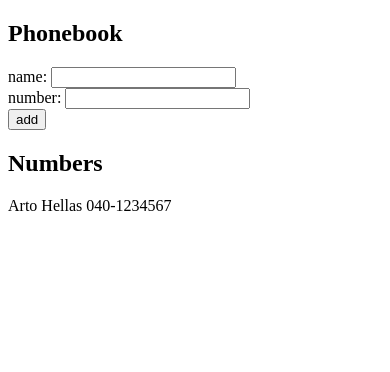
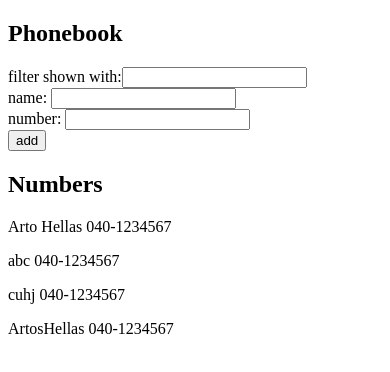
Before and after one commit to ibafly/learn-fullstackopen, a React (Create React App) app in the folder part2/phonebook/: page / in a window 390 px wide. Shown: the top 372 px of the page. Built offline with nearby package versions, Linux system fonts and the light colour scheme.

Commit message:
part2 2.9* phonebook steps4 done

```diff
--- a/part2/phonebook/src/App.js
+++ b/part2/phonebook/src/App.js
@@ -9,9 +9,17 @@
 const App = () => {
   const [persons, setPersons] = useState([
     { name: "Arto Hellas", number: "040-1234567" },
+    { name: "abc", number: "040-1234567" },
+    { name: "cuhj", number: "040-1234567" },
+    { name: "ArtosHellas", number: "040-1234567" },
   ])
   const [newName, setNewName] = useState("")
   const [newNumber, setNewNumber] = useState("")
+  const [newQuery, setNewQuery] = useState("")
+
+  const shownPersons = persons.filter(person =>
+    person.name.toLocaleLowerCase().includes(newQuery.toLocaleLowerCase())
+  ) || [...persons]
 
   const followNewNameInput = event => {
     setNewName(event.target.value)
@@ -19,6 +27,10 @@
 
   const followNewNumberInput = event => {
     setNewNumber(event.target.value)
+  }
+
+  const followNewQueryInput = event => {
+    setNewQuery(event.target.value)
   }
 
   const addPersonInfo = event => {
@@ -41,6 +53,10 @@
   return (
     <div>
       <h2>Phonebook</h2>
+      <div>
+        filter shown with:
+        <input type="search" value={newQuery} onChange={followNewQueryInput} />
+      </div>
       <form onSubmit={addPersonInfo}>
         <div>
           name: <input value={newName} onChange={followNewNameInput} />
@@ -53,7 +69,7 @@
         </div>
       </form>
       <h2>Numbers</h2>
-      {persons.map(person => (
+      {shownPersons.map(person => (
         <Person key={person.name} person={person} />
       ))}
     </div>
```
